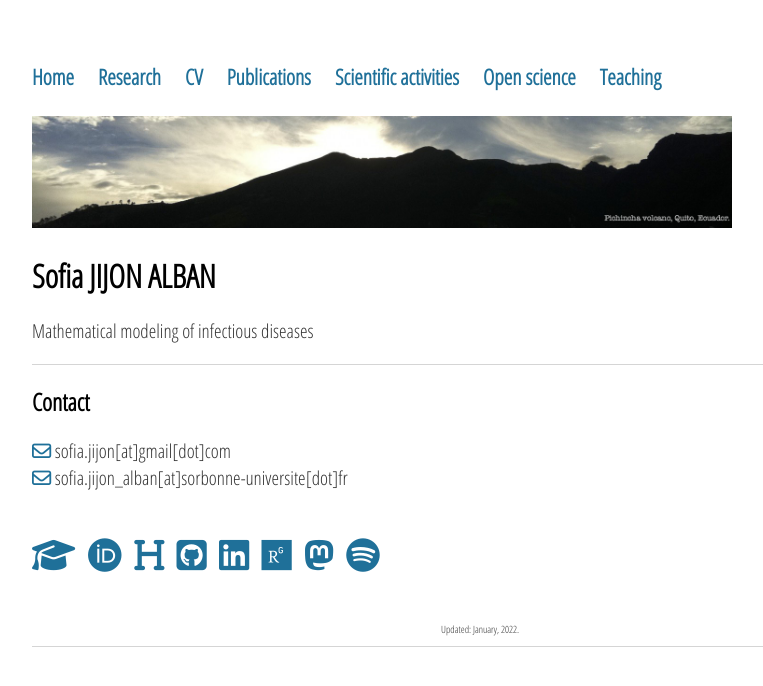
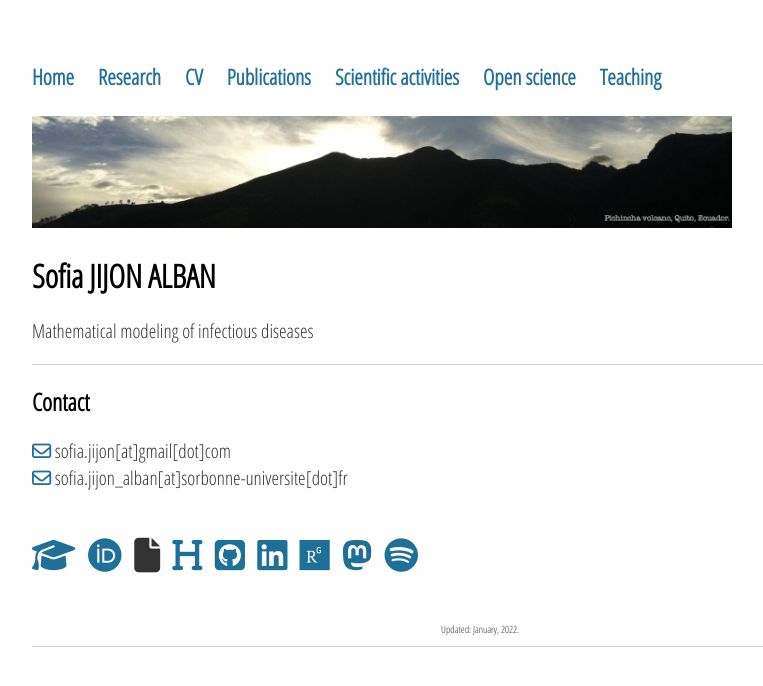
Before and after one commit to sjijon/sjijon.github.io, a Jekyll site: the page built from index.html, in a window 1280 px wide. Shown: the top 686 px of the page, without its empty margins (160-923 px from the left). Built offline with Jekyll 4.4.1, drawn with Linux system fonts in a browser that asks for light colours; nearby versions of some CDN libraries.

Commit message:
add wos icon

```diff
--- a/index.html
+++ b/index.html
@@ -25,8 +25,12 @@ title: Sofia JIJON
 		&nbsp;
 		<a href="https://orcid.org/0000-0002-1292-0512" target="_blank"><i class="fab fa-orcid" style="font-size: 1.8em" alt="ORCID"></i></a>
 		&nbsp;
-		<!-- <a href="https://www.webofscience.com/wos/author/record/AAG-4238-2021" target="_blank"><i class="fa fa-file" style="font-size: 1.8em" alt="Web of Science"></i></a> -->
-		<!-- &nbsp; -->
+		<!-- <a href="https://www.webofscience.com/wos/author/record/AAG-4238-2021" target="_blank"> -->
+
+			<i class="fa fa-file" style="font-size: 1.8em" alt="Web of Science"></i>
+
+		<!-- </a> -->
+		&nbsp;
 		<a href="https://hal.archives-ouvertes.fr/sofia-jijon" target="_blank"><i class="fas fa-heading" style="font-size: 1.8em" alt="Hal"></i></a>
 		&nbsp;
 		<a href="https://github.com/sjijon" target="_blank"><i class="fa fa-github-square" aria-hidden="true" style="font-size: 1.8em" alt="Github"></i></a>
```
